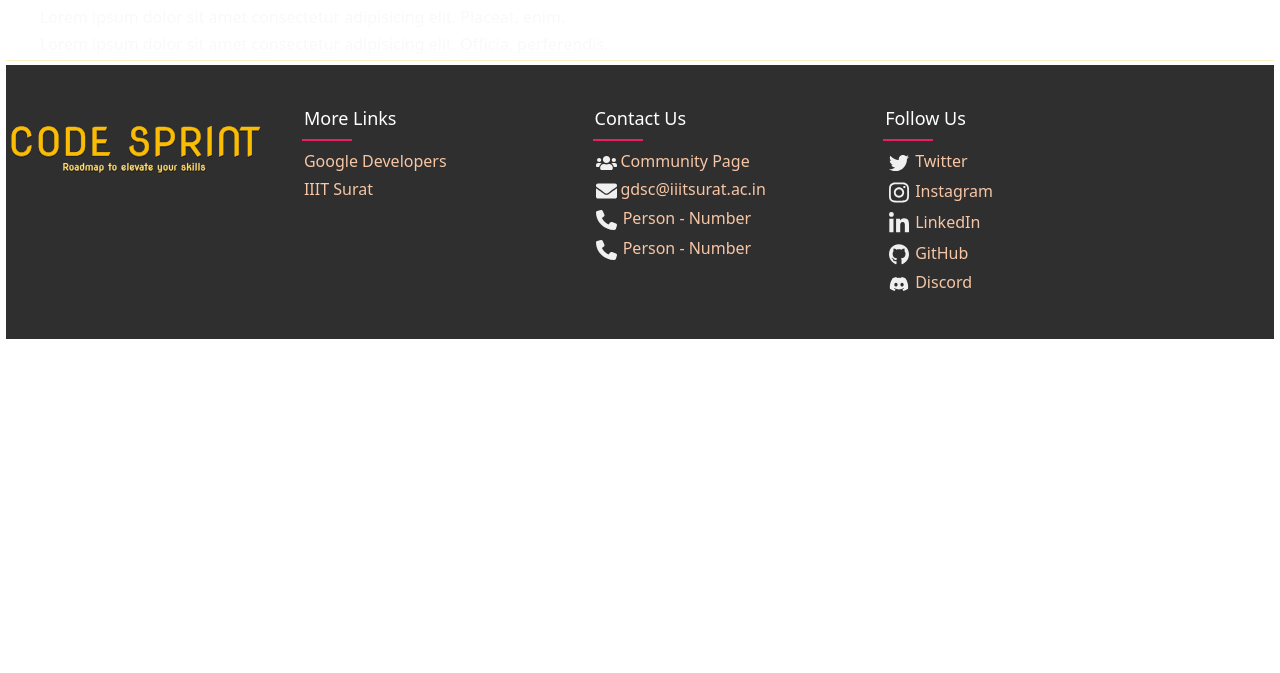
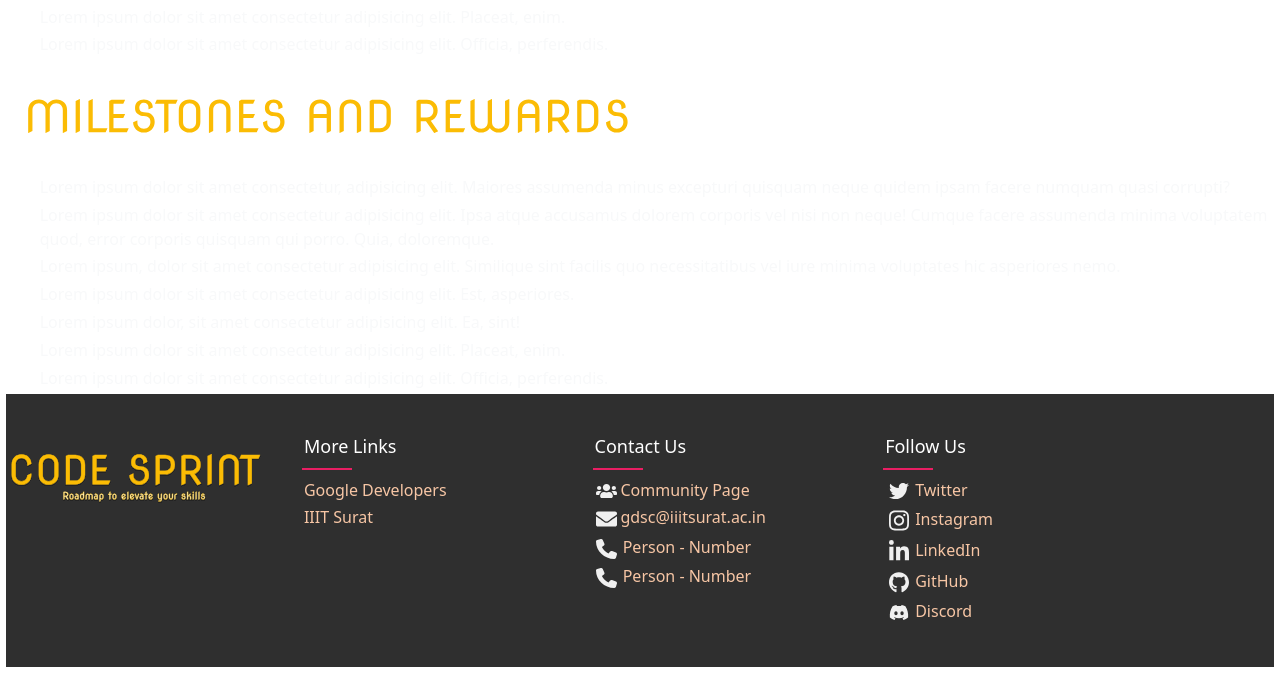
Before and after one commit to vivek2293/CodeSprint, a React (Create React App) app: page / in a window 1280 px wide. Shown: the part 2191-2864 px from the top of the page. Before the commit the page ends 2536 px from the top, so only its background shows below. Built offline with nearby package versions, Linux system fonts and the light colour scheme.

Commit message:
minor changes

```diff
--- a/src/Elements/Guidlines/Guidlines.jsx
+++ b/src/Elements/Guidlines/Guidlines.jsx
@@ -15,7 +15,7 @@ export class Guidline extends Component {
             <li>Lorem ipsum dolor sit amet consectetur adipisicing elit. Placeat, enim.</li>
             <li>Lorem ipsum dolor sit amet consectetur adipisicing elit. Officia, perferendis.</li>
         </ul>
-        <hr style={{color:"#FBBC04"}}/>
+        {/* <hr style={{color:"#FBBC04"}}/> */}
         </>
     )
   }
--- /dev/null
+++ b/src/Elements/Milestones/Milestones.jsx
@@ -0,0 +1,20 @@
+import React from "react";
+import milestones from "../../Assets/Milestones.svg";
+
+export default function Milestones() {
+    return (
+        <>
+            <img src={milestones} alt="" style={{ padding: "1.4rem" }} />
+
+            <ul className='text-light'>
+                <li>Lorem ipsum dolor sit amet consectetur, adipisicing elit. Maiores assumenda minus excepturi quisquam neque quidem ipsam facere numquam quasi corrupti?</li>
+                <li>Lorem ipsum dolor sit amet consectetur adipisicing elit. Ipsa atque accusamus dolorem corporis vel nisi non neque! Cumque facere assumenda minima voluptatem quod, error corporis quisquam qui porro. Quia, doloremque.</li>
+                <li>Lorem ipsum, dolor sit amet consectetur adipisicing elit. Similique sint facilis quo necessitatibus vel iure minima voluptates hic asperiores nemo.</li>
+                <li>Lorem ipsum dolor sit amet consectetur adipisicing elit. Est, asperiores.</li>
+                <li>Lorem ipsum dolor, sit amet consectetur adipisicing elit. Ea, sint!</li>
+                <li>Lorem ipsum dolor sit amet consectetur adipisicing elit. Placeat, enim.</li>
+                <li>Lorem ipsum dolor sit amet consectetur adipisicing elit. Officia, perferendis.</li>
+            </ul>
+        </>
+    )
+}
--- a/src/components/Homepage.jsx
+++ b/src/components/Homepage.jsx
@@ -5,6 +5,7 @@ import Timeline from '../Elements/Timeline/Timeline.js'
 import Ques from '../Elements/FAQ/Faq.jsx'
 import Guidline from '../Elements/Guidlines/Guidlines.jsx'
 import Footer from '../Elements/Footer/footer.jsx'
+import Milestones from '../Elements/Milestones/Milestones.jsx'
 
 function Homepage() {
   return (
@@ -14,6 +15,7 @@ function Homepage() {
     <Timeline />
     <Ques />
     <Guidline />
+    <Milestones/>
     <Footer/>
     </>
 
```
Also changed, not shown: src/Assets/Milestones.svg (added).
